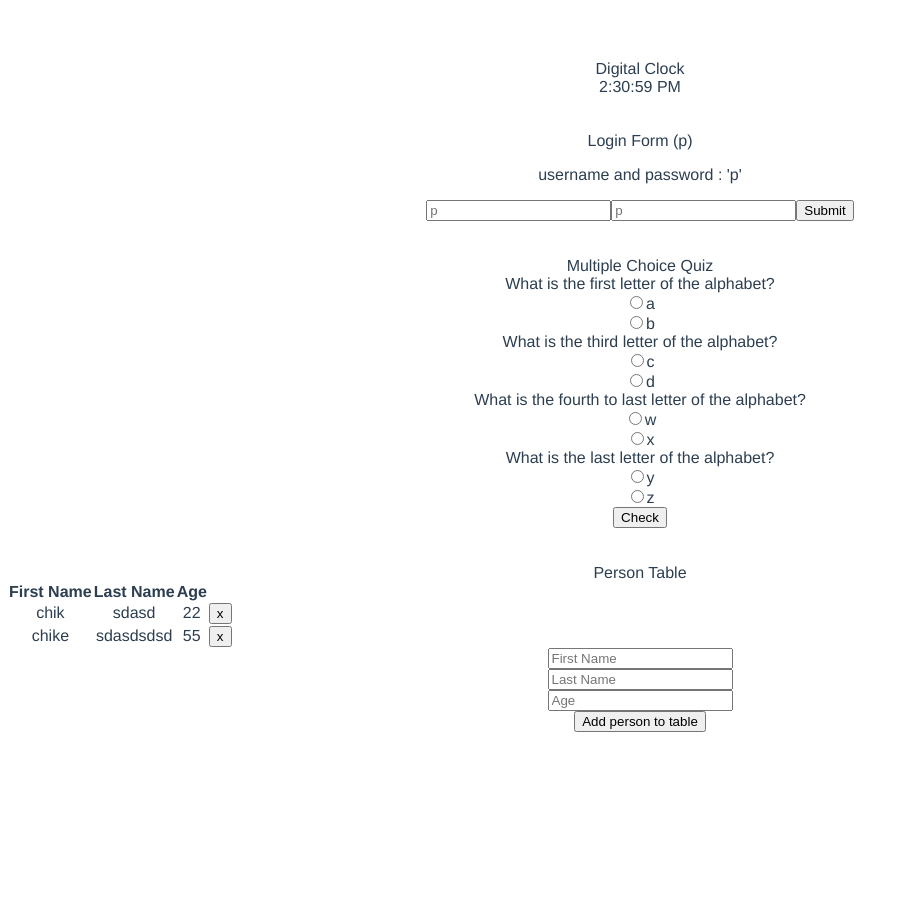
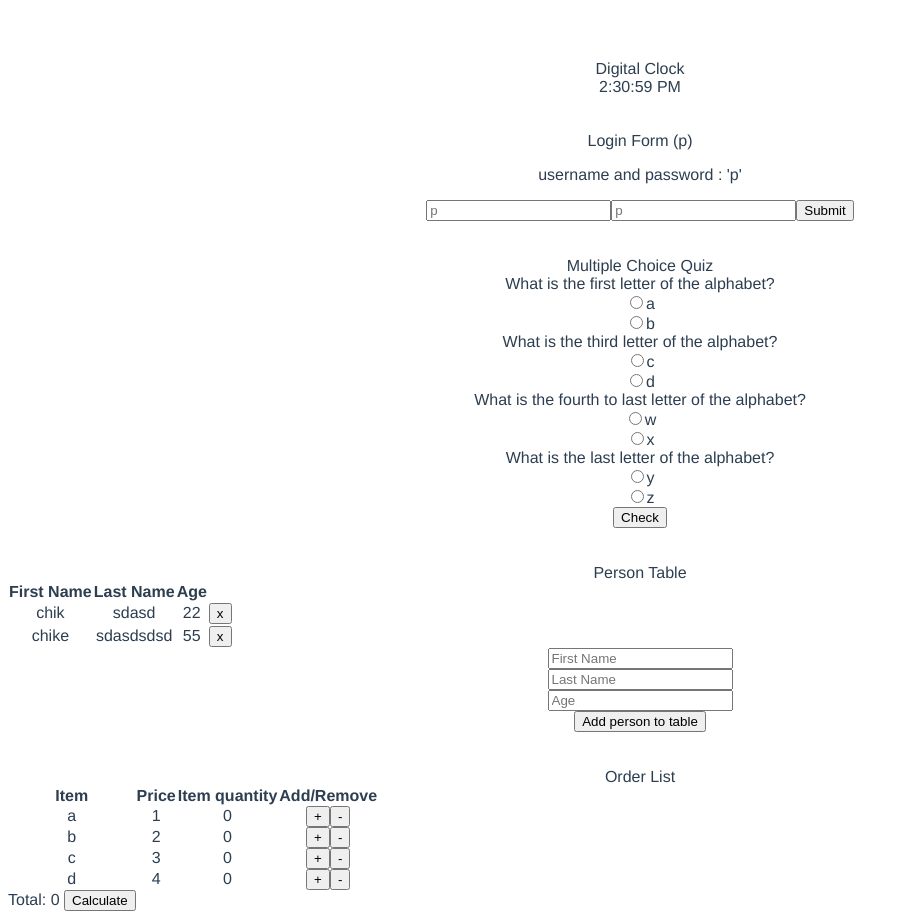
Before and after one commit to perminder-developyn/3x3, a Vue app in the folder 3x3/: page / in a window 1280 px wide. Shown: the whole page, without its empty margins (0-909 px from the left). Before the commit the page ends 800 px from the top, so only its background shows below. Built offline with nearby package versions, Linux system fonts and the light colour scheme.

Commit message:
some workarounds need addressing

```diff
--- a/3x3/src/App.vue
+++ b/3x3/src/App.vue
@@ -13,16 +13,21 @@ Multiple Choice Quiz
 <br/>
 Person Table
 <personTable />
+<br/>
+<br/>
+Order List
+<orderList />
 </template>
 
 <script>
 import digitalClock from './components/digitalClock.vue'
 import loginForm from './components/loginForm.vue'
 import quizTest from './components/quizTest.vue'
-import PersonTable from './components/personTable.vue'
+import personTable from './components/personTable.vue'
+import orderList from './components/orderList.vue'
 export default {
     name: "App",
-    components: { digitalClock, loginForm, quizTest, PersonTable }
+    components: { digitalClock, loginForm, quizTest, personTable, orderList}
 }
 </script>
 
--- /dev/null
+++ b/3x3/src/components/orderList.vue
@@ -0,0 +1,78 @@
+<template>
+<tr>
+					<th>Item</th>
+					<th>Price</th>
+					<th>Item quantity</th>
+                    <th>Add/Remove</th>
+				</tr>
+                <tr v-for="(row, index) in items" :key="index">
+					<td>{{ row["name"] }}</td>
+					<td>{{ row["price"] }}</td>
+                    <td> {{ row["count"] }}</td>
+                    <button @click="add(index)">+</button>
+                    <button @click="remove(index)">-</button>
+				</tr>
+                <tfoot>
+                    <tr>Total: {{total}} <button @click="subTotal()">Calculate</button></tr>
+
+                </tfoot>
+</template>
+
+
+
+<script>
+export default {
+    data(){
+        return {
+            items:[
+                {
+                    name: "a",
+                    price: 1,
+                    count: 0
+                },
+                {
+                    name: "b",
+                    price: 2,
+                    count: 0
+                },
+                {
+                    name: "c",
+                    price: 3,
+                    count: 0
+                },
+                {
+                    name: "d",
+                    price: 4,
+                    count: 0
+                },
+            ],
+            total: 0
+        }
+    },
+    methods: {
+        // cannot figure out how to return value then call subTotal without using setTimeout
+        add(row){
+            setTimeout(this.subTotal, 1)
+            return (Object.values(this.items)[row].count)++
+        },
+        remove(row){
+            setTimeout(this.subTotal, 1)
+            if((Object.values(this.items)[row].count)>0)
+            return (Object.values(this.items)[row].count)--
+        },
+        subTotal(){
+            this.total = 0
+            this.items.forEach(val => {
+                this.total += Number(val.price*val.count);
+            })
+        }
+    }
+}
+</script>
+
+
+
+
+
+<style>
+</style>
--- a/3x3/src/components/personTable.vue
+++ b/3x3/src/components/personTable.vue
@@ -9,7 +9,7 @@
 					<td>{{ row["lastName"] }}</td>
 					<td>{{ row["age"] }}</td>
 					<td>
-						<button v-on:click="deleteEntry(index)">x</button>
+						<button v-on:click="deleteEntry()">x</button>
 					</td>
 				</tr>
 
--- a/3x3/src/components/quizTest.vue
+++ b/3x3/src/components/quizTest.vue
@@ -67,6 +67,7 @@ export default {
       let a = Object.values(this.correct).toString();
       let b = Object.values(this.submitted).toString();
       console.log(this.submitted, this.correct)
+      // changing this to this.correct === this.submitted returns false ???
       if (a === b) {
         this.play();
         setTimeout(this.reload, 2500);
```
